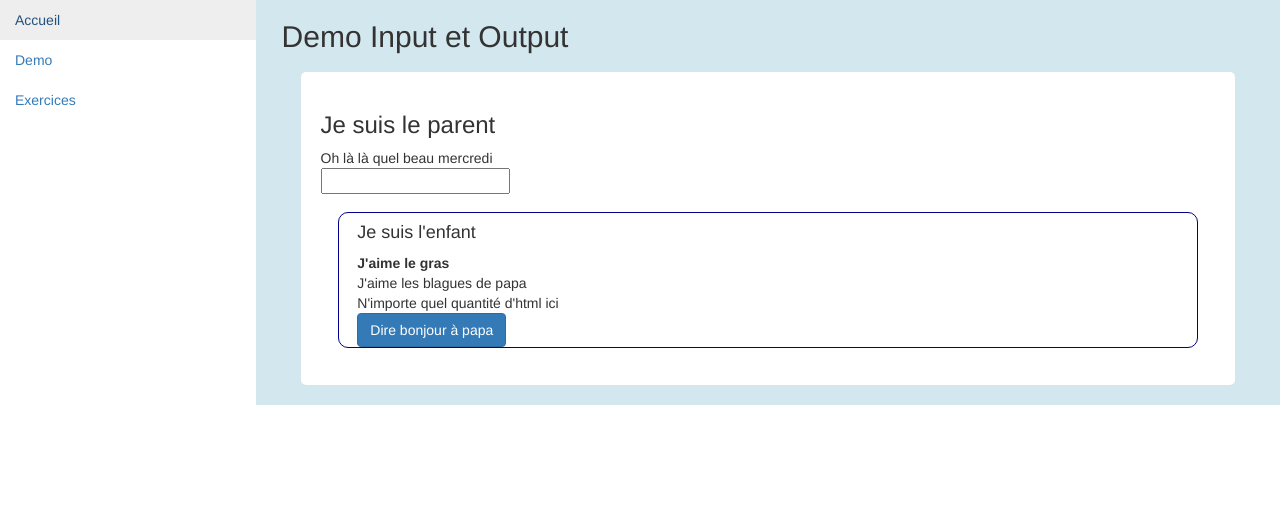
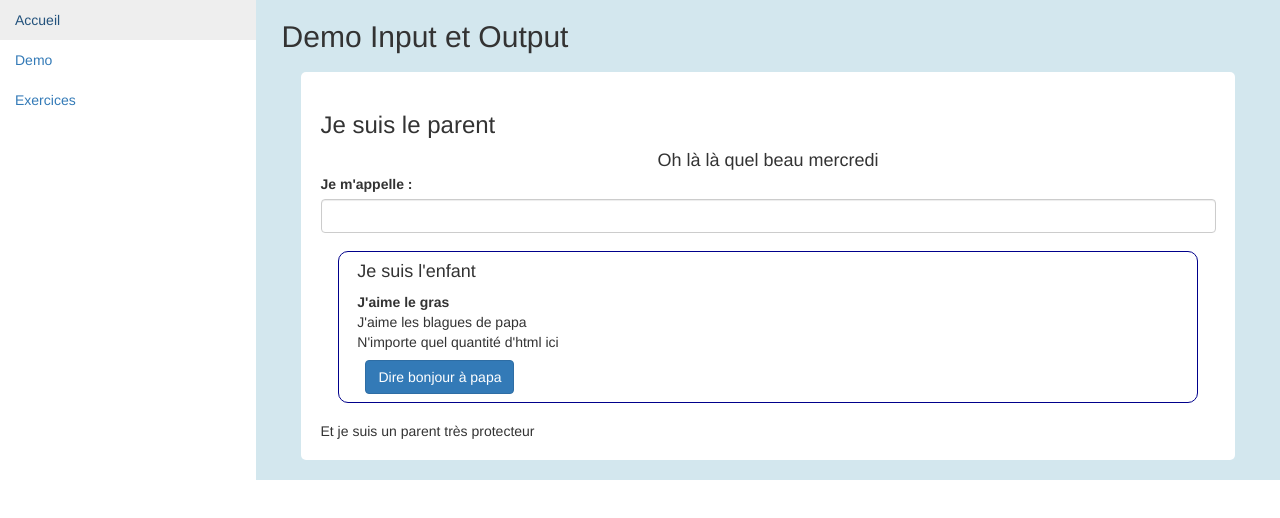
Before and after one commit to thomas-ayissi/tf-angular-php-bf, an Angular app: page /demo/demo4 in a window 1280 px wide. Shown: the top 518 px of the page. Built offline with nearby package versions, Linux system fonts and the light colour scheme.

Commit message:
modif erreur navbar et style

```diff
--- a/src/app/demo/demo4/demo4.component.html
+++ b/src/app/demo/demo4/demo4.component.html
@@ -1,12 +1,18 @@
 <h2>Demo Input et Output</h2>
 <div class="chapter">
     <h3>Je suis le parent</h3>
-    <div>{{message}}</div>
-    <input type="text" [(ngModel)]="prenom">
+    <div class="message">{{message}}</div>
+    <div class="form-group">
+        <label for="prenom">Je m'appelle :</label>
+        <input id="prenom" class="form-control" type="text" [(ngModel)]="prenom">
+    </div>
+
     <app-demo4enfant [prenomParent]='prenom' [isBold]="true" (saluer)="saluerEnRetour()">
     <!-- Si on veut emit une valeur de l'enfant vers parent -->
     <!-- <app-demo4enfant [prenomParent]='prenom' [isBold]="true" (saluer)="saluerEnRetour($event)"> -->
         <div>J'aime les blagues de papa</div>
         <div>N'importe quel quantité d'html ici {{prenom}}</div>
     </app-demo4enfant>
+
+    <div>Et je suis un parent très protecteur</div>
 </div>
--- a/src/app/demo/demo4/demo4.component.scss
+++ b/src/app/demo/demo4/demo4.component.scss
@@ -0,0 +1,4 @@
+.message {
+    text-align: center;
+    font-size: 18px;
+}
--- a/src/app/demo/demo4/demo4enfant/demo4enfant.component.scss
+++ b/src/app/demo/demo4/demo4enfant/demo4enfant.component.scss
@@ -8,3 +8,7 @@
 .bold {
     font-weight: bold;
 }
+
+button{
+    margin: 1%;
+}
--- a/src/app/nav/nav.component.html
+++ b/src/app/nav/nav.component.html
@@ -25,8 +25,8 @@
 
 <nav>
   <ul class="nav flex-column">
-    <li *ngFor="let link of links; let i = index" class="nav-item" (click)="toggleChildren(i)">
-      <a class="nav-link active" routerLink="{{link.url}}">{{link.title}}</a>
+    <li *ngFor="let link of links; let i = index" class="nav-item">
+      <a (click)="toggleChildren(i)" class="nav-link active" routerLink="{{link.url}}">{{link.title}}</a>
       <ul *ngIf="link.isVisible && link.children" class="nav submenu">
         <li *ngFor="let child of link.children" class="nav-item">
           <a class="nav-link active" routerLink="{{child.url}}">{{child.title}}</a>
```
